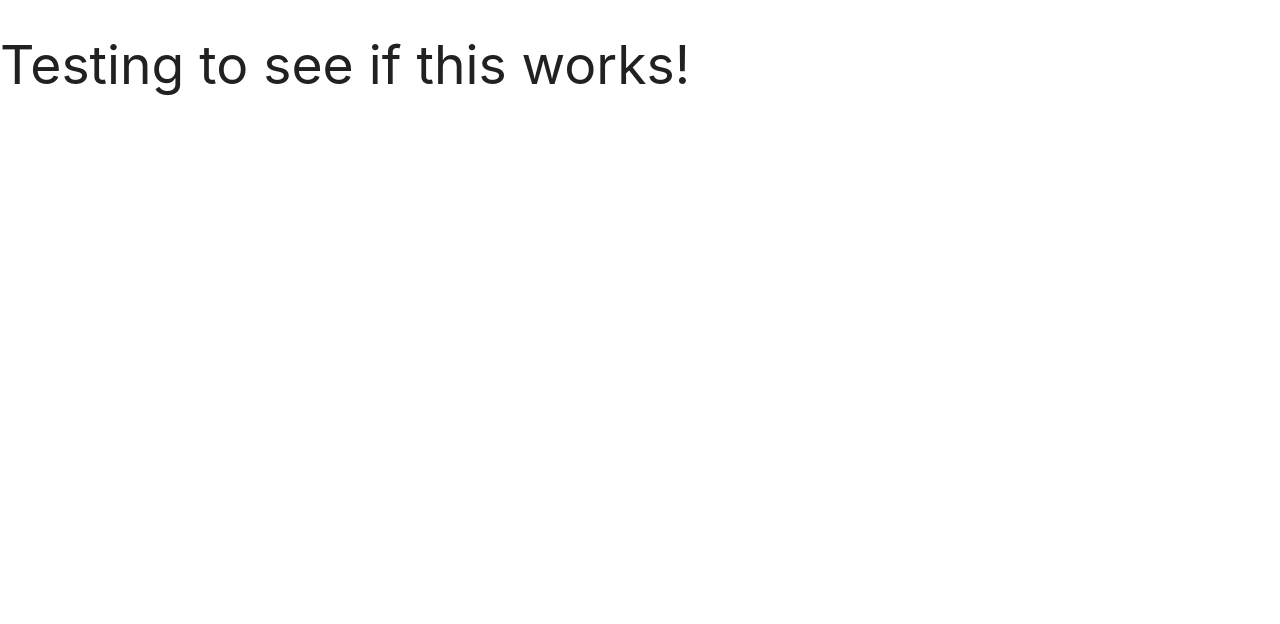
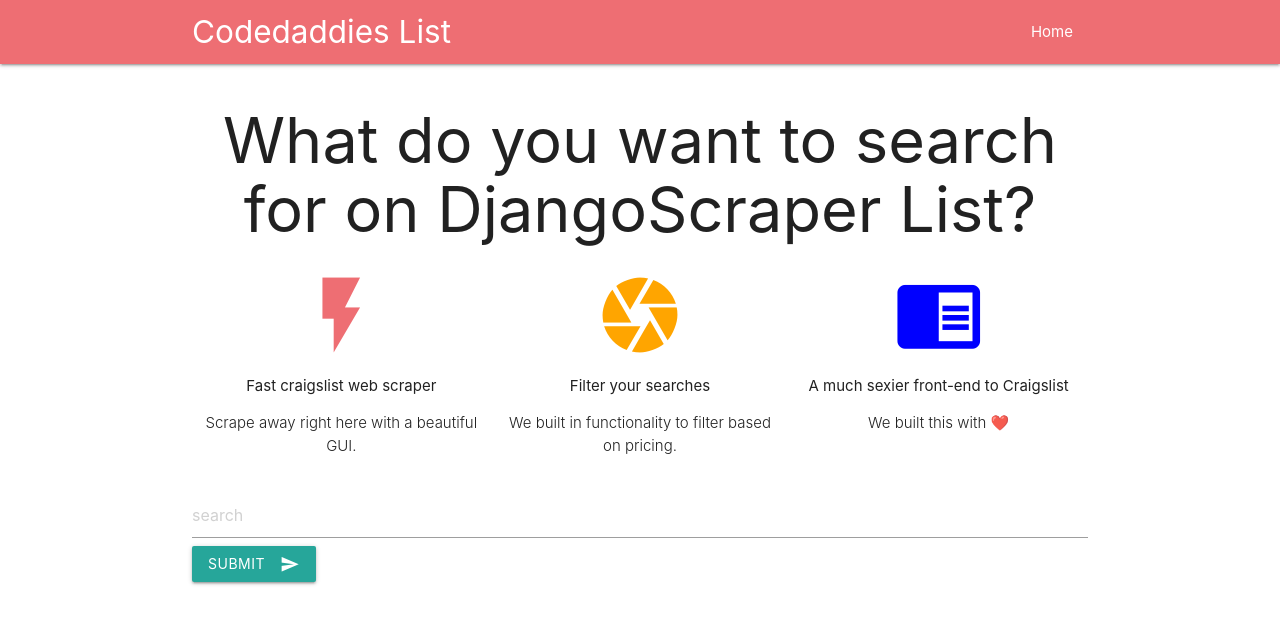
Before and after one commit to codeBlooded1997/django_scraper, a Django app: page / in a window 1280 px wide. Shown: the top 624 px of the page. Run offline with Django 3.2, Linux system fonts and the light colour scheme.

Commit message:
Frontend CREATED
frontend designed for both new_search.html and base.html .

```diff
--- a/django_scraper/my_app/urls.py
+++ b/django_scraper/my_app/urls.py
@@ -3,4 +3,5 @@
 
 urlpatterns = [
     path('', views.home, name='home'),
+    path('new_search', views.new_search, name='new_search')
 ]
--- a/django_scraper/my_app/views.py
+++ b/django_scraper/my_app/views.py
@@ -1,6 +1,17 @@
+import requests
+from bs4 import BeautifulSoup
 from django.shortcuts import render
+
 
 
 # Create your views here.
 def home(request):
     return render(request, 'base.html')
+
+def new_search(request):
+    # puling data out of search bar
+    search = request.POST.get('search')
+    stuff_for_frontend = {
+        'search': search,
+    }
+    return render(request, 'my_app/new_search.html', stuff_for_frontend)
--- a/django_scraper/template/base.html
+++ b/django_scraper/template/base.html
@@ -1,10 +1,10 @@
-{% load staticfiles %}
+
 {% load static %}
 
 <html lang="en">
 <head>
     <meta charset="UTF-8">
-    <title>Codedaddies List</title>
+    <title>Django scraper</title>
     <meta charset="UTF-8"/>
     <meta name="viewport" content="width=device-width, initial-scale=1"/>
     <link rel="stylesheet" href="{% static "css/style.css" %}">
@@ -12,7 +12,60 @@
     <link href="https://fonts.googleapis.com/icon?family=Material+Icons" rel="stylesheet">
 
 </head>
-    <body>
-        <h2>Testing to see if this works!</h2>
-    </body>
+<body>
+    <nav>
+    <div class="container nav-wrapper">
+        <a href="/" class="brand-logo">Codedaddies List</a>
+        <ul id="nav-mobile" class="right">
+            <li><a href="/">Home</a></li>
+        </ul>
+    </div>
+    </nav>
+<div class="container">
+
+    <h1 style="text-align: center">What do you want to search for on DjangoScraper List?</h1>
+    <div class="row">
+        <div class="col s4">
+            <!-- Promo Content 1 goes here -->
+            <div class="center">
+                <i class="large material-icons" style="color: #EE6E73">flash_on</i>
+                <p>Fast craigslist web scraper</p>
+                <p class="light center">Scrape away right here with a beautiful GUI.</p>
+            </div>
+        </div>
+
+        <div class="col s4">
+            <!-- Promo Content 2 goes here -->
+            <div class="center">
+                <i class="large material-icons" style="color: orange">camera</i>
+                <p>Filter your searches</p>
+                <p class="light center">We built in functionality to filter based on pricing.</p>
+            </div>
+        </div>
+
+        <div class="col s4">
+            <!-- Promo Content 3 goes here -->
+            <div class="center">
+                <i class="large material-icons" style="color: blue">chrome_reader_mode</i>
+                <p>A much sexier front-end to Craigslist</p>
+                <p class="light center">We built this with ❤️</p>
+            </div>
+        </div>
+    </div>
+
+    <form action=" {% url 'new_search' %} " method="post">
+        {% csrf_token %}    <!-- Django's security check -->
+        <input type="text" name="search" placeholder="search">
+        <button class="btn waves-effect waves-light" type="submit" name="action">Submit
+            <i class="material-icons right">send</i>    <!-- Replacable with any i tag -->
+        </button>
+    </form>
+
+{% block content %}
+
+{% endblock content %}
+</div>
+
+<script src="https://cdnjs.cloudflare.com/ajax/libs/materialize/1.0.0/js/materialize.min.js"></script>
+</body>
 </html>
```
Also changed, not shown: django_scraper/requirements.txt (added, +18 -0 lines), django_scraper/template/my_app/new_search.html (added, +53 -0 lines), 1 other file.
